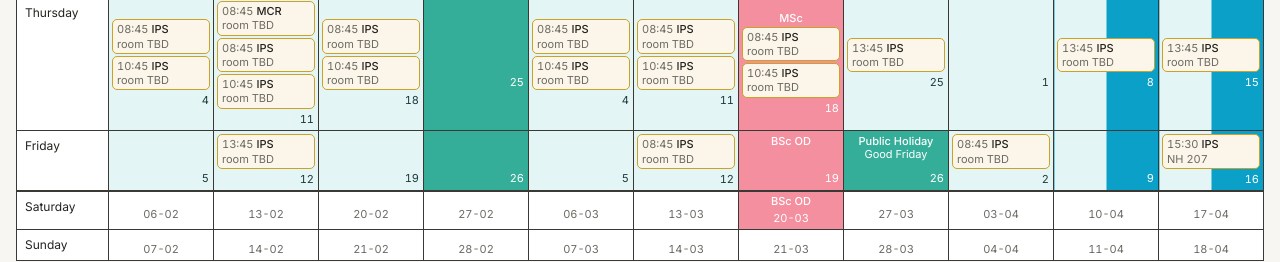
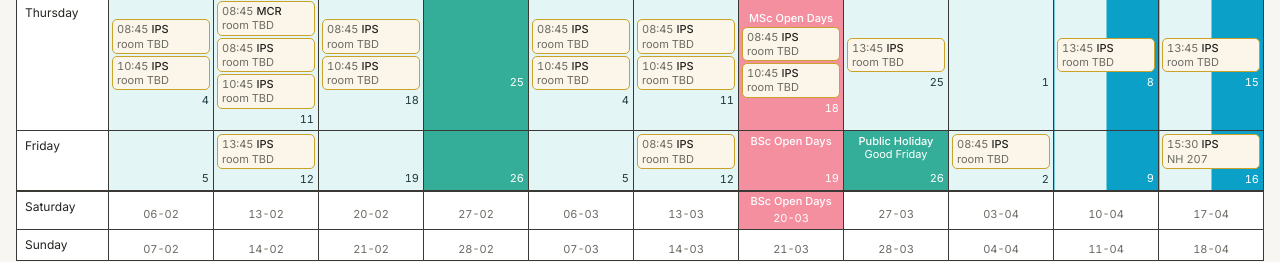
Before and after one commit to vgroenhuis/vgroenhuis.github.io, a plain HTML site: page teaching-schedule/index.html in a window 1280 px wide. Shown: the part 2218-2480 px from the top of the page. Drawn offline with Linux system fonts and the light colour scheme.

Commit message:
Spell out BSc and MSc Open Days labels
Co-Authored-By: Claude Opus 5.5 <noreply@anthropic.com>

```diff
--- a/teaching-schedule/index.html
+++ b/teaching-schedule/index.html
@@ -495,8 +495,8 @@ const DATA = {"activities": [{"date": "2026-08-31", "start": "08:45", "end": "10
 
   const PH = 'Public Holiday';
   const SPECIAL = {
-    '2026-10-23': ['open','BSc OD','Bachelor open day: no lectures'],
-    '2026-10-24': ['open','BSc OD','Bachelor open day'],
+    '2026-10-23': ['open','BSc Open Days','Bachelor open day: no lectures'],
+    '2026-10-24': ['open','BSc Open Days','Bachelor open day'],
     '2026-11-19': ['open','','Schedules of 2nd and 3rd year students cleared 15:30–18:00 for MSc information sessions'],
     '2026-12-25': ['hol',PH,'Christmas Day'],
     '2026-12-28': ['hol','Collective Closure','Collective closure'],
@@ -506,9 +506,9 @@ const DATA = {"activities": [{"date": "2026-08-31", "start": "08:45", "end": "10
     '2027-01-01': ['hol',PH,"New Year's Day"],
     '2027-02-01': ['special','Kick In','Winter Kick-In: education free for programmes where exchange and Master students join'],
     '2027-02-02': ['special','Kick In','Winter Kick-In; Tuesday 15:00–17:00 education free for all programmes'],
-    '2027-03-18': ['open','MSc','Master open day: no lectures'],
-    '2027-03-19': ['open','BSc OD','Bachelor open day: no lectures'],
-    '2027-03-20': ['open','BSc OD','Bachelor open day'],
+    '2027-03-18': ['open','MSc Open Days','Master open day: no lectures'],
+    '2027-03-19': ['open','BSc Open Days','Bachelor open day: no lectures'],
+    '2027-03-20': ['open','BSc Open Days','Bachelor open day'],
     '2027-03-26': ['hol',PH,'Good Friday'],
     '2027-03-29': ['hol',PH,'Easter Monday'],
     '2027-04-27': ['hol',PH,"King's Day"],
```
